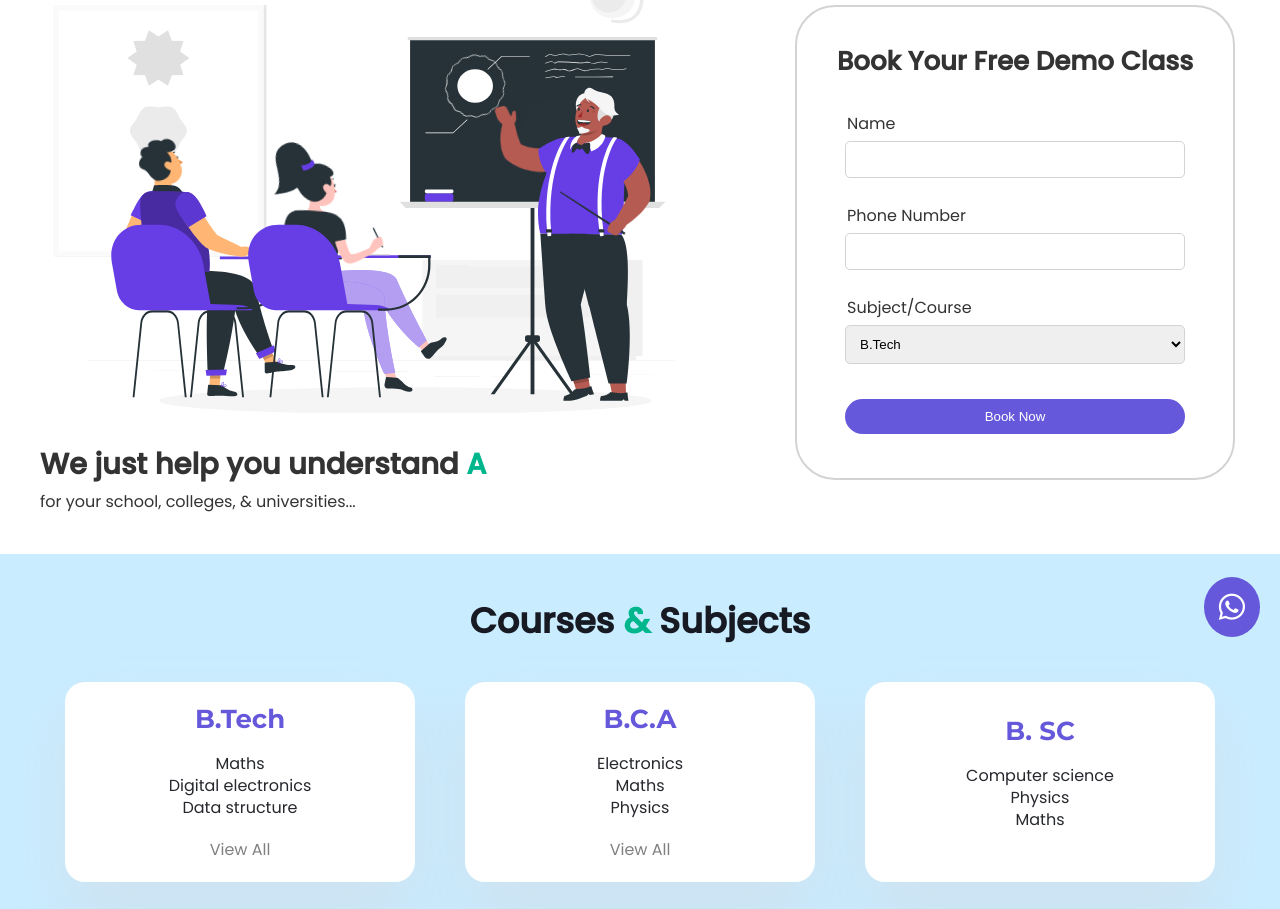
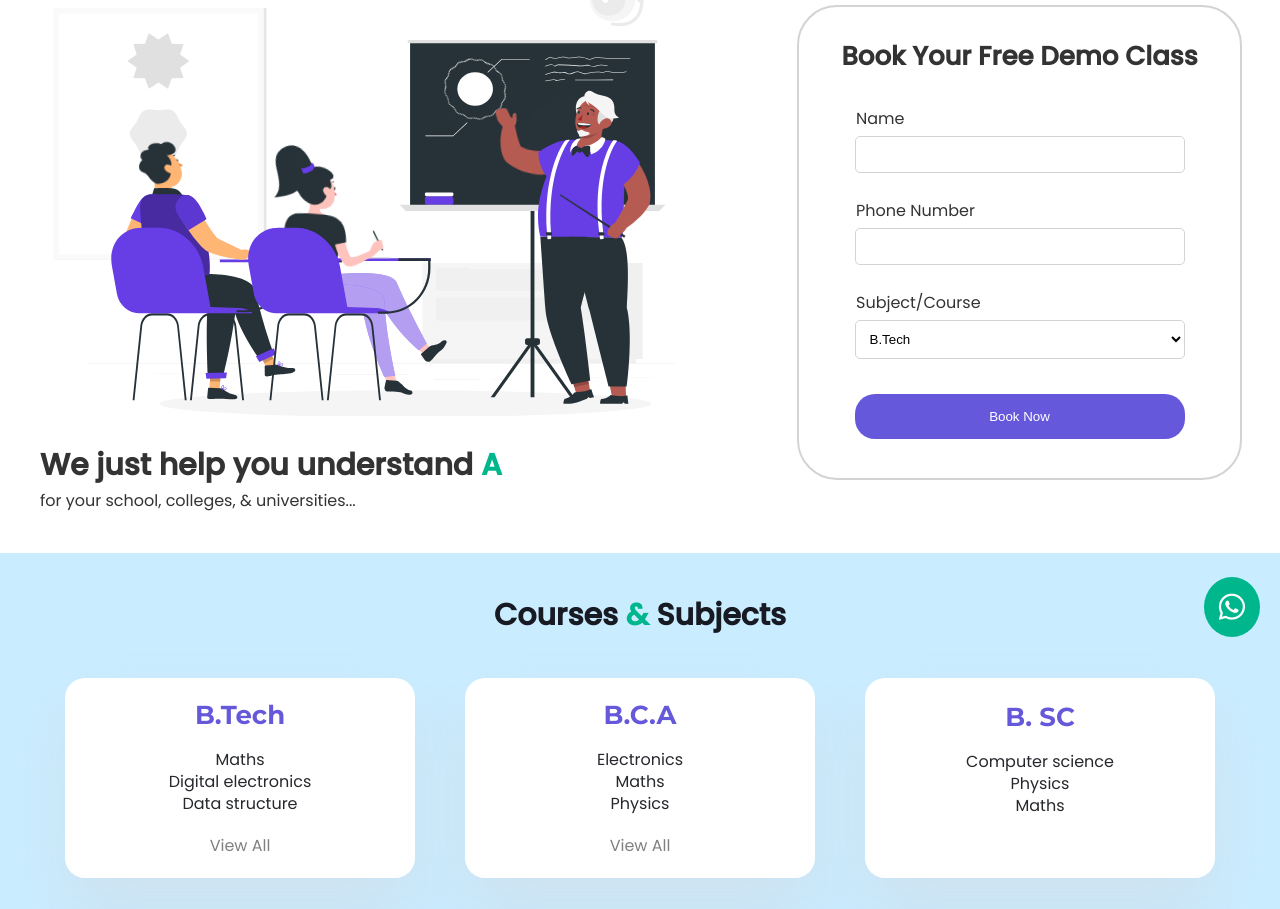
Before and after one commit to realdevgarg/absacademicsolutions, a plain HTML site: page dist/abs-academy.html in a window 1280 px wide. Shown: the part 108-1017 px from the top of the page. Drawn offline with nearby package versions, Linux system fonts and the light colour scheme.

Commit message:
subjects-opti

```diff
--- a/dist/Js/main.js
+++ b/dist/Js/main.js
@@ -2,7 +2,7 @@
 let formEl = document.querySelector("form");
 let stName = document.querySelector("#nameInput");
 let phoneNumber = document.querySelector("#phoneNumberInput");
-let subjectEl = document.querySelector("subjectInput");
+let subjectEl = document.querySelector("select");
 let submitBtn = document.querySelector("#book-btn");
 let formStatus = document.querySelector('.formStatus')
 let howCorrect = 0;
@@ -27,20 +27,25 @@ formEl.addEventListener("submit", (e) => {
   else {
     howCorrect++;
     setSuccessFor(stName);
+    subjectEl.style.borderColor = '#00B68C';
   }
 
   // CHECKING FOR PHONE NUMBER
   if (phoneNumberValue === "") {
     setErrorFor(phoneNumber, "Phone number can't be blank");
+
   }
 
   else if (!numberCheck(phoneNumberValue)) {
     setErrorFor(phoneNumber, "Enter a valid 10 digit Mobile Number");
+
   }
 
   else {
     howCorrect++;
     setSuccessFor(phoneNumber);
+    subjectEl.style.borderColor = '#00B68C';
+
   }
 
 // setSuccessFor(subjectEl);
--- a/dist/abs-academy.html
+++ b/dist/abs-academy.html
@@ -771,7 +771,7 @@
 
 
                     <div class="formStatus">
-                    <h3>Congratulations! Your free demo class is booked.</h3>
+                    <h3>Congratulations! <br> Your free demo class is booked.</h3>
                     <p id="get">You will shortly get all the details through a call from our side.</p>
 
                     <img src="img/checked.svg" alt="checked" id="checked">
--- a/dist/css/media.css
+++ b/dist/css/media.css
@@ -22,7 +22,7 @@ h1 {
 
 
 h2 {
-    font-size: var)var(--heading-font-size-2);
+    font-size: var(--heading-font-size-2);
 }
 
 p{
@@ -183,18 +183,21 @@ margin-top: 0px;
     margin-bottom : 5px;
     margin-top: 0px !important;
     padding-left: 10px;
+}
 
+.hero p {
+    padding-left: 10px;
 }
 
 .hero-svg {
     width: 340px;
     height: 320px;
-    margin-top: 20px !important;
+    margin-top: 23px !important;
     margin-bottom: -10px !important;
 }
 
 #book-class-form {
-    margin-top: 40px !important;
+    margin-top: 44px !important;
     width: 320px !important;
     height: 400px !important;
     margin-left: 0px !important;
@@ -202,13 +205,13 @@ margin-top: 0px;
 
         input, select{
         padding: 10px;
-        width: 270px  !important;
+        width: 250px  !important;
         padding: 7px !important;
         margin-bottom: 20px !important;
 }
 
 label {
-    margin-left: 25px !important;
+    margin-left: 35px !important;
 }
 
 .formStatus {
@@ -217,6 +220,18 @@ label {
 
 .formStatus h3 {
 margin-bottom: 10px;
+}
+
+
+small {
+    margin-top: -15px !important;
+    margin-left: 35px !important;
+    margin-bottom: 10px !important;
+  }
+
+
+  #my-form-status {
+    margin-top: -40px !important;
 }
 
 
@@ -231,7 +246,6 @@ grid-template-columns: 1fr !important;
     height: 170px !important;
     margin: 15px 0px !important;
 }
-
 
 .cards h2 {
         font-size : var(--heading-font-size-2) !important;
--- a/dist/css/style.css
+++ b/dist/css/style.css
@@ -22,7 +22,8 @@ html {
 
 h1 {
   font-family: "Poppins";
-  font-size: 35px;
+  font-size: 30px;
+  font-weight: bold;
 }
 
 h2 {
@@ -89,7 +90,7 @@ a {
   border-radius: 20px;
   cursor: pointer;
   color: white;
-  padding: 10px 40px;
+  padding: 15px 40px;
 }
 
 button a {
@@ -132,7 +133,7 @@ button a {
 }
 
 .cta-btn {
-  background-color: #6558DA;
+  background-color: #00B68C;
   border: none;
   outline: none;
   color: white;
@@ -232,17 +233,15 @@ header a:hover {
   margin-top: 28px;
 }
 .hero svg {
-  margin-top: -33px;
-  margin-bottom: 23px;
+  margin-top: -30px;
+  margin-bottom: 20px;
 }
 .hero h1 {
-  font-size: 29px;
-  font-weight: bold;
+  font-size: 30px;
   font-family: "Poppins";
-  margin-bottom: 3px;
 }
 .hero #white-circle {
-  animation: rotate-circle 3s infinite linear;
+  animation: rotate-circle 1.5s infinite linear;
   transform-origin: center;
   transform-box: fill-box;
 }
@@ -262,10 +261,9 @@ header a:hover {
 @keyframes move-sir-hand {
   from {
     transform: rotateZ(0deg);
-    transform: rotateX(0deg);
   }
   to {
-    transform: rotateZ(5deg);
+    transform: rotateZ(6deg);
   }
 }
 .hero #sir-right-hand {
@@ -322,10 +320,10 @@ header a:hover {
   }
 }
 .hero #book-class-form {
-  margin-left: 120px;
+  margin-left: 122px;
   margin-top: 5px;
   background-color: white;
-  width: 440px;
+  width: 445px;
   height: 475px;
   border: 2px solid #d3d3d3;
   border-radius: 40px;
@@ -352,7 +350,7 @@ header a:hover {
 }
 .hero #book-class-form input, .hero #book-class-form select {
   padding: 10px;
-  width: 340px;
+  width: 330px;
   outline: none;
   border: none;
   margin: 0 auto;
@@ -360,6 +358,7 @@ header a:hover {
   margin-bottom: 30px;
   border-radius: 5px;
   border: 1px solid #d3d3d3;
+  background-color: white;
 }
 .hero #book-class-form h2 {
   font-family: "Poppins";
@@ -371,13 +370,10 @@ header a:hover {
   flex-direction: column;
 }
 .hero #book-class-form label {
-  margin-left: 50px;
+  margin-left: 57px;
 }
 .hero #book-class-form .input.error small {
   visibility: visible;
-}
-.hero #book-class-form input {
-  background-color: white;
 }
 .hero #book-class-form .input.error input {
   border-color: #e75c3c;
@@ -394,7 +390,7 @@ header a:hover {
   color: #e75c3c;
   visibility: hidden;
   margin-top: -25px;
-  margin-left: 50px;
+  margin-left: 57px;
   margin-bottom: 20px;
 }
 
@@ -413,7 +409,7 @@ header a:hover {
   border-radius: 20px;
   width: 350px;
   height: 200px;
-  margin: 15px 0px;
+  margin: 20px 0px;
   box-shadow: 0 30px 60px rgba(213, 215, 225, 0.49);
 }
 
@@ -425,7 +421,6 @@ header a:hover {
 }
 .courses-subjects h2 {
   color: #6558DA;
-  font-family: "Montserrat", sans-serif;
   font-weight: bold;
   font-size: 26px;
 }
@@ -442,6 +437,15 @@ header a:hover {
 }
 .courses-subjects #btech {
   grid-column: 1/2 !important;
+}
+.courses-subjects #bsc h2 {
+  margin-top: -20px;
+}
+.courses-subjects #cl h2 {
+  margin-top: -20px;
+}
+.courses-subjects #school h2 {
+  margin-top: -20px;
 }
 
 .announcements .left img {
--- a/dist/scss/style.scss
+++ b/dist/scss/style.scss
@@ -20,7 +20,7 @@ $sub-heading-font : 'Montserrat', sans-serif;;
 $para-font : 'Poppins', sans-serif;
 
 // Font Sizes
-$heading-font-size-1 : 35px;
+$heading-font-size-1 : 30px;
 $heading-font-size-2 : 26px;
 $para-font-size : 16px;
 $general-line-height : 1.45;
@@ -51,6 +51,7 @@ display: none;
 h1 {
     font-family: $main-heading-font;
     font-size: $heading-font-size-1;
+    font-weight: bold;
 }
 
 h2 {
@@ -121,7 +122,7 @@ a {
     border-radius: 20px;
     cursor: pointer;
     color: white;
-    padding: 10px 40px;
+    padding: 15px 40px;
 }
 
 
@@ -168,7 +169,7 @@ button a {
 }
 
 .cta-btn {
-    background-color: $primary-color;
+    background-color: $secondary-color;
     border: none;
     outline : none;
     color: white;
@@ -294,19 +295,17 @@ header {
     margin-top: 28px;
 
      svg {
-         margin-top: -33px;
-         margin-bottom: 23px;
+         margin-top: -30px;
+         margin-bottom: 20px;
      }
 
      h1 {
-        font-size: 29px;
-        font-weight: bold;
+        font-size: $heading-font-size-1;
         font-family: $main-heading-font;
-        margin-bottom: 3px;
-     }
+      }
 
      #white-circle {
-     animation: rotate-circle 3s infinite linear;
+     animation: rotate-circle 1.5s infinite linear;
      transform-origin: center;
      transform-box:  fill-box;
      }
@@ -331,11 +330,10 @@ header {
      @keyframes move-sir-hand {
         from {
            transform: rotateZ(0deg);
-           transform: rotateX(0deg);
         }
 
         to {
-            transform: rotateZ(5deg);
+            transform: rotateZ(6deg);
         }
     }
 
@@ -409,10 +407,10 @@ header {
 
 
     #book-class-form {
-    margin-left: 120px;
+    margin-left: 122px;
     margin-top: 5px;
     background-color: white;
-    width: 440px;
+    width: 445px;
     height: 475px;
     border: 2px solid $border-color;
     border-radius: 40px;
@@ -444,7 +442,7 @@ header {
 
         input, select{
         padding: 10px;
-        width: 340px;
+        width: 330px;
         outline: none;
         border: none;
         margin: 0 auto;
@@ -452,6 +450,7 @@ header {
         margin-bottom: 30px;
         border-radius: 5px;
         border: 1px solid $border-color;
+        background-color: white;
     }
 
     h2 {
@@ -474,17 +473,13 @@ header {
     }
 
     label {
-        margin-left: 50px;
+        margin-left: 57px;
     }
 
 // FORM
 .input.error small {
     visibility: visible;
   }
-
-  input {
-    background-color: white;
-}
 
   .input.error input {
     border-color: #e75c3c;
@@ -504,7 +499,7 @@ header {
     color: #e75c3c;
     visibility: hidden;
     margin-top: -25px;
-    margin-left: 50px;
+    margin-left: 57px;
     margin-bottom: 20px;
   }
 }
@@ -527,7 +522,7 @@ header {
         border-radius: 20px;
         width: 350px;
         height: 200px;
-        margin : 15px 0px;
+        margin : 20px 0px;
         box-shadow: 0 30px 60px rgb(213 215 225 / 49%);
     }
 
@@ -549,7 +544,6 @@ color : $sec-heading-color!important;
 
 h2 {
     color : $primary-color;
-    font-family: $sub-heading-font;
     font-weight: bold;
     font-size: $heading-font-size-2;
     }
@@ -564,6 +558,7 @@ a {
     color: grey;
 }
 
+
 a:hover {
     color: $secondary-color;
 }
@@ -571,6 +566,20 @@ a:hover {
 #btech {
     grid-column: 1 / 2  !important;
 }
+
+#bsc h2 {
+margin-top: -20px;
+}
+
+#cl h2 {
+    margin-top: -20px;
+    }
+
+    #school h2 {
+        margin-top: -20px;
+        }
+
+
 }
 
 // Announcement
```
Also changed, not shown: 1 other file.
